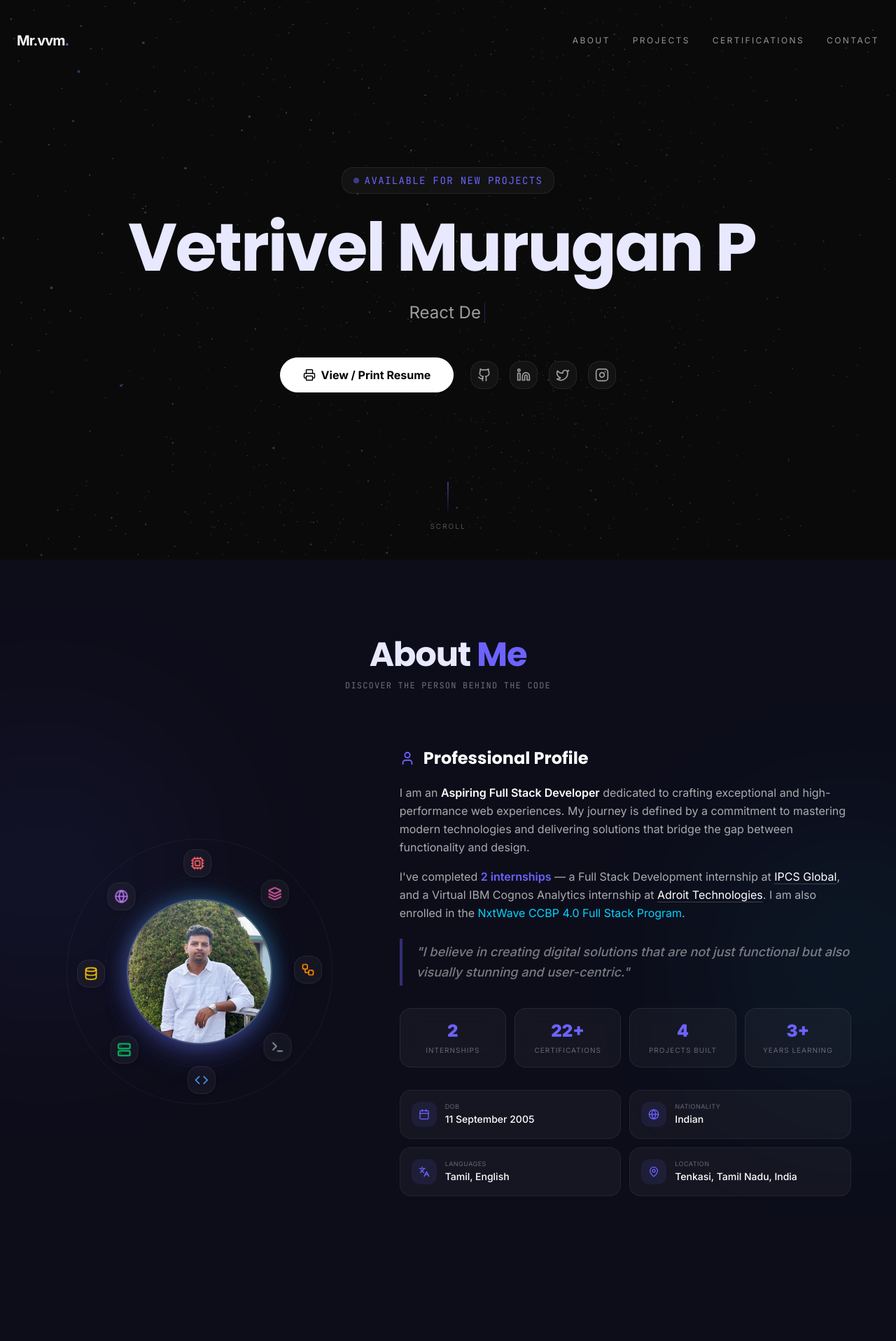
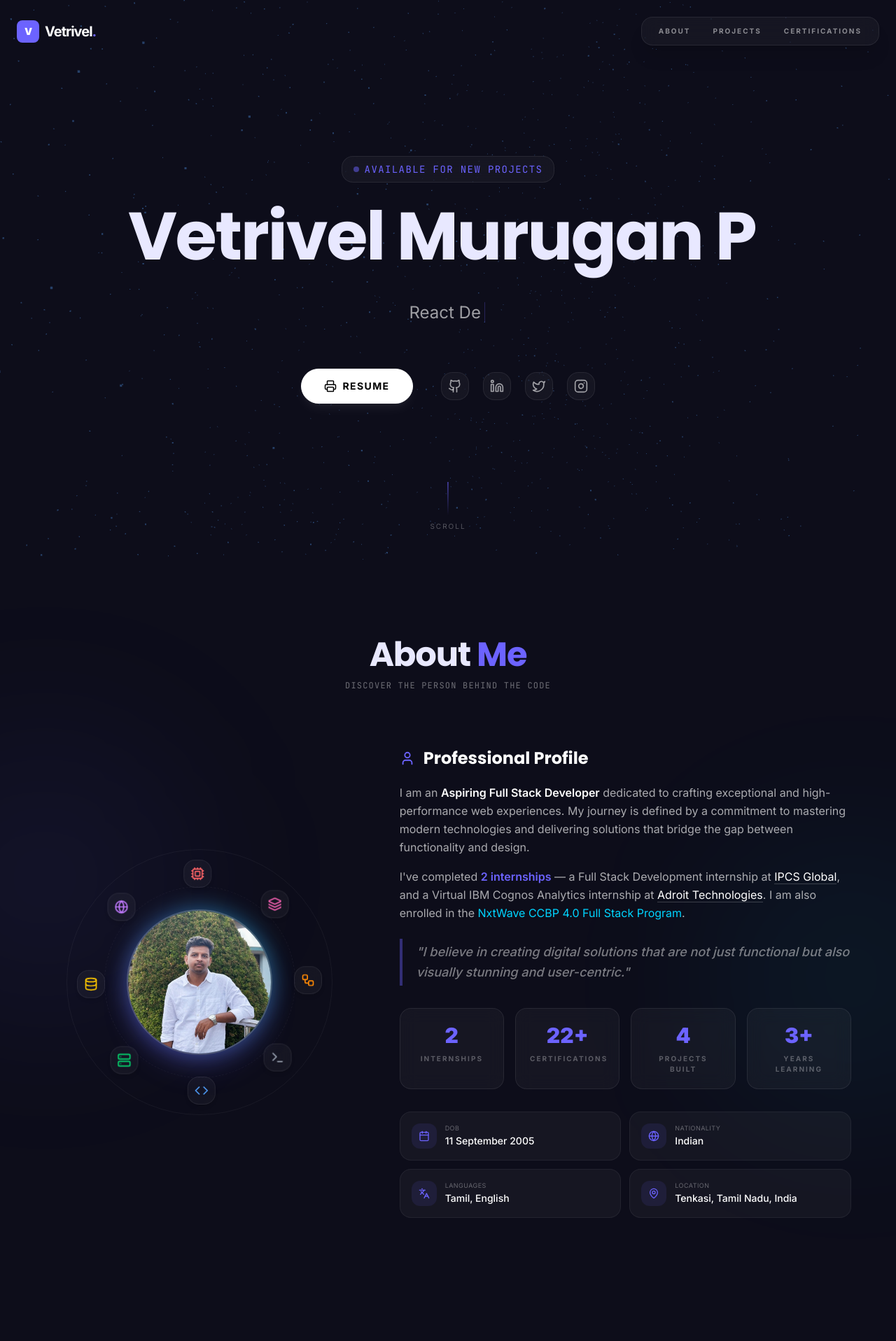
Before and after one commit to mr-vvm-2005/New-portfolio, a Next.js app: page / in a window 1280 px wide. Shown: the top 1917 px of the page at 70% size. Built offline with nearby package versions, Linux system fonts and the light colour scheme.

Commit message:
Global particles, refined alignments, updated CareerNavigator preview, and navigation improvements

```diff
--- a/src/app/layout.tsx
+++ b/src/app/layout.tsx
@@ -28,6 +28,8 @@ export const metadata: Metadata = {
     },
 };
 
+import ParticleBackground from "@/components/sections/ParticleBackground";
+
 export default function RootLayout({
     children,
 }: {
@@ -43,9 +45,10 @@ export default function RootLayout({
                 <meta property="og:url" content="https://mr-vvm-2005.github.io/New-portfolio/" />
                 <meta property="og:type" content="website" />
             </head>
-            <body className="bg-near-black text-foreground antialiased selection:bg-accent-violet/30">
+            <body className="bg-near-black text-foreground antialiased selection:bg-accent-violet/30 overflow-x-hidden">
                 <LenisProvider>
                     <div className="noise-overlay" />
+                    <ParticleBackground />
                     <CustomCursor />
                     {children}
                 </LenisProvider>
--- a/src/app/page.tsx
+++ b/src/app/page.tsx
@@ -14,16 +14,17 @@ export default function Home() {
             <ScrollProgressBar />
 
             {/* Navigation */}
-            <nav className="fixed top-3 left-0 w-full z-50 px-6 py-8 flex justify-between items-center mix-blend-difference pointer-events-none">
-                <div className="text-xl font-bold tracking-tighter text-white pointer-events-auto cursor-pointer group">
-                    Mr.vvm<span className="text-accent-blue group-hover:text-accent-violet transition-colors">.</span>
+            <nav className="fixed top-0 left-0 w-full z-50 px-6 py-6 flex justify-between items-center pointer-events-none">
+                <div className="text-xl font-bold tracking-tighter text-white pointer-events-auto cursor-pointer group flex items-center gap-2">
+                    <div className="w-8 h-8 rounded-lg bg-accent-blue flex items-center justify-center text-white text-sm font-black">V</div>
+                    <span className="hidden sm:inline">Vetrivel<span className="text-accent-blue group-hover:text-accent-violet transition-colors">.</span></span>
                 </div>
-                <div className="hidden md:flex gap-8 pointer-events-auto">
-                    {["About", "Projects", "Certifications", "Contact"].map((item) => (
+                <div className="flex gap-4 md:gap-8 pointer-events-auto glass px-6 py-3 rounded-full border border-white/10 shadow-xl backdrop-blur-md">
+                    {["About", "Projects", "Certifications"].map((item) => (
                         <a
                             key={item}
                             href={`#${item.toLowerCase()}`}
-                            className="text-xs uppercase tracking-[0.2em] text-white/60 hover:text-white transition-colors"
+                            className="text-[10px] uppercase tracking-[0.2em] text-white/50 hover:text-accent-blue transition-colors font-bold"
                         >
                             {item}
                         </a>
--- a/src/components/sections/About.tsx
+++ b/src/components/sections/About.tsx
@@ -65,14 +65,14 @@ export default function About() {
                         viewport={{ once: true }}
                         className="lg:col-span-5 flex justify-center"
                     >
-                        <div className="relative w-[320px] h-[320px] md:w-[380px] md:h-[380px] flex items-center justify-center">
+                        <div className="relative w-[280px] h-[280px] sm:w-[320px] sm:h-[320px] md:w-[380px] md:h-[380px] flex items-center justify-center">
                             {/* Outer ring */}
                             <div className="absolute inset-0 rounded-full border border-white/5" />
                             {/* Inner dashed ring */}
                             <div className="absolute inset-[14%] rounded-full border border-white/5 border-dashed" />
 
                             {/* Profile image */}
-                            <div className="relative w-44 h-44 md:w-52 md:h-52 rounded-full z-20">
+                            <div className="relative w-36 h-36 sm:w-44 sm:h-44 md:w-52 md:h-52 rounded-full z-20">
                                 <div className="absolute inset-0 rounded-full bg-gradient-to-tr from-[#6C63FF] to-[#00D4FF] animate-pulse blur-lg opacity-40" />
                                 <div className="relative w-full h-full rounded-full overflow-hidden border-2 border-white/20 hover:border-accent-blue transition-colors duration-300 shadow-2xl shadow-[#6C63FF]/20 group">
                                     <Image
@@ -95,14 +95,16 @@ export default function About() {
                                     return (
                                         <div
                                             key={index}
-                                            className="absolute top-1/2 left-1/2 w-10 h-10 -ml-5 -mt-5"
-                                            style={{ transform: `rotate(${angle}deg) translate(155px) rotate(-${angle}deg)` }}
+                                            className="absolute top-1/2 left-1/2 w-8 h-8 sm:w-10 sm:h-10 -ml-4 sm:-ml-5 -mt-4 sm:-mt-5"
+                                            style={{
+                                                transform: `rotate(${angle}deg) translate(clamp(120px, 40vw, 155px)) rotate(-${angle}deg)`
+                                            }}
                                         >
                                             <motion.div
                                                 animate={{ rotate: -360 }}
                                                 transition={{ repeat: Infinity, ease: "linear", duration: 28 }}
                                                 whileHover={{ scale: 1.3 }}
-                                                className="w-10 h-10 glass rounded-full flex items-center justify-center cursor-pointer hover:bg-white/10 transition-colors shadow-md"
+                                                className="w-full h-full glass rounded-full flex items-center justify-center cursor-pointer hover:bg-white/10 transition-colors shadow-md"
                                                 title={tech.label}
                                             >
                                                 <div className={tech.color}>{tech.icon}</div>
@@ -154,12 +156,12 @@ export default function About() {
                             whileInView={{ opacity: 1, y: 0 }}
                             transition={{ duration: 0.6, delay: 0.25 }}
                             viewport={{ once: true }}
-                            className="grid grid-cols-4 gap-3"
+                            className="grid grid-cols-2 sm:grid-cols-4 gap-4"
                         >
                             {stats.map((s) => (
-                                <div key={s.label} className="glass p-4 rounded-2xl text-center border border-white/5 hover:border-[#6C63FF]/30 transition-all group">
-                                    <div className="text-2xl font-black text-[#6C63FF] group-hover:text-[#00D4FF] transition-colors">{s.value}</div>
-                                    <div className="text-[10px] uppercase tracking-widest text-white/35 mt-1">{s.label}</div>
+                                <div key={s.label} className="glass p-5 rounded-3xl text-center border border-white/5 hover:border-[#6C63FF]/30 transition-all group">
+                                    <div className="text-3xl font-black text-[#6C63FF] group-hover:text-[#00D4FF] transition-colors">{s.value}</div>
+                                    <div className="text-[10px] uppercase tracking-[0.2em] text-white/30 mt-2 font-bold">{s.label}</div>
                                 </div>
                             ))}
                         </motion.div>
--- a/src/components/sections/Hero.tsx
+++ b/src/components/sections/Hero.tsx
@@ -3,7 +3,7 @@
 import { useEffect, useRef, useState } from "react";
 import { motion } from "framer-motion";
 import gsap from "gsap";
-import ParticleBackground from "./ParticleBackground";
+
 import { Download, Github, Linkedin, Instagram, Twitter, Printer } from "lucide-react";
 import Link from "next/link";
 import { getAssetPath } from "@/lib/utils";
@@ -68,7 +68,7 @@ export default function Hero() {
             ref={containerRef}
             className="relative h-screen flex flex-col items-center justify-center overflow-hidden px-6"
         >
-            <ParticleBackground />
+
 
             <div className="z-10 text-center">
                 <motion.div
@@ -85,7 +85,7 @@ export default function Hero() {
 
                 <h1
                     ref={textRef}
-                    className="text-3xl sm:text-5xl md:text-7xl lg:text-8xl font-bold mb-6 tracking-tight leading-[1.1] whitespace-nowrap select-none cursor-pointer transition-all duration-300 active:scale-95 active:text-accent-blue hover:scale-105 hover:text-accent-blue hover:drop-shadow-[0_0_15px_rgba(56,189,248,0.5)]"
+                    className="text-4xl sm:text-5xl md:text-7xl lg:text-8xl font-bold mb-6 tracking-tight leading-[1.1] select-none cursor-pointer transition-all duration-300 active:scale-95 active:text-accent-blue hover:scale-[1.02] md:hover:scale-105 hover:text-accent-blue hover:drop-shadow-[0_0_15px_rgba(56,189,248,0.3)] break-words"
                 >
                     Vetrivel Murugan P
                 </h1>
@@ -94,7 +94,7 @@ export default function Hero() {
                     initial={{ opacity: 0 }}
                     animate={{ opacity: 1 }}
                     transition={{ duration: 1, delay: 1.2 }}
-                    className="text-lg md:text-2xl text-white/60 mb-12 max-w-2xl mx-auto min-h-[3rem] md:min-h-auto"
+                    className="text-lg md:text-2xl text-white/60 mb-12 max-w-2xl mx-auto min-h-[4rem] flex items-center justify-center"
                 >
                     <Typewriter texts={["Full Stack Developer", "React Developer", "Python Enthusiast", "UI/UX Thinker"]} />
                 </motion.div>
@@ -103,22 +103,22 @@ export default function Hero() {
                     initial={{ opacity: 0, y: 20 }}
                     animate={{ opacity: 1, y: 0 }}
                     transition={{ duration: 0.8, delay: 1.5 }}
-                    className="flex flex-wrap items-center justify-center gap-6"
+                    className="flex flex-col sm:flex-row items-center justify-center gap-8 md:gap-10"
                 >
                     <Link
                         href="/resume"
-                        className="group relative px-8 py-3 rounded-full bg-white text-[#000] font-bold overflow-hidden transition-all hover:pr-12 hover:bg-accent-blue hover:text-white border border-white"
+                        className="group relative px-8 py-3.5 rounded-full bg-white text-[#000] font-bold overflow-hidden transition-all hover:pr-14 hover:bg-accent-blue hover:text-white border border-white active:scale-95 shadow-lg shadow-white/5"
                     >
-                        <span className="relative z-10 flex items-center gap-2">
+                        <span className="relative z-10 flex items-center gap-2 text-sm uppercase tracking-widest">
                             <Printer size={18} />
-                            View / Print Resume
+                            Resume
                         </span>
-                        <span className="absolute right-4 top-1/2 -translate-y-1/2 opacity-0 group-hover:opacity-100 transition-all">
+                        <span className="absolute right-6 top-1/2 -translate-y-1/2 opacity-0 group-hover:opacity-100 transition-all">
                             &rarr;
                         </span>
                     </Link>
 
-                    <div className="flex items-center gap-4">
+                    <div className="flex items-center gap-5">
                         <SocialIcon href="https://github.com/mr-vvm-2005" icon={<Github size={20} />} />
                         <SocialIcon href="https://www.linkedin.com/in/mrvvmoffical2005" icon={<Linkedin size={20} />} />
                         <SocialIcon href="https://x.com/vetrivelvvm" icon={<Twitter size={20} />} />
--- a/src/components/sections/ParticleBackground.tsx
+++ b/src/components/sections/ParticleBackground.tsx
@@ -47,9 +47,9 @@ function Particles({ count = 1500 }) {
 
 export default function ParticleBackground() {
     return (
-        <div className="absolute inset-0 -z-10 bg-near-black">
+        <div className="fixed inset-0 -z-20 pointer-events-none">
             <Canvas camera={{ position: [0, 0, 5], fov: 75 }}>
-                <color attach="background" args={["#0a0a0a"]} />
+                <color attach="background" args={["#0d0d1a"]} />
                 <Particles />
             </Canvas>
         </div>
--- a/src/components/sections/Projects.tsx
+++ b/src/components/sections/Projects.tsx
@@ -58,7 +58,7 @@ export default function Projects() {
                     <h2 className="text-4xl font-bold mb-4">Featured <span className="text-accent-violet">Projects</span></h2>
                     <p className="text-white/40 max-w-xl">A selection of my recent works where design meets functionality.</p>
                 </div>
-                <div className="grid grid-cols-1 md:grid-cols-2 gap-8 justify-items-center">
+                <div className="grid grid-cols-1 md:grid-cols-2 gap-8 lg:gap-12 justify-items-center">
                     {projects.map((project, index) => (
                         <ProjectCard key={project.title} project={project} index={index} />
                     ))}
```
Also changed, not shown: src/components/sections/Certificates.tsx (+4 -4 lines), public/previews/career-navigator.png (added), 1 other file (tests, documents, lock files or other folders).
